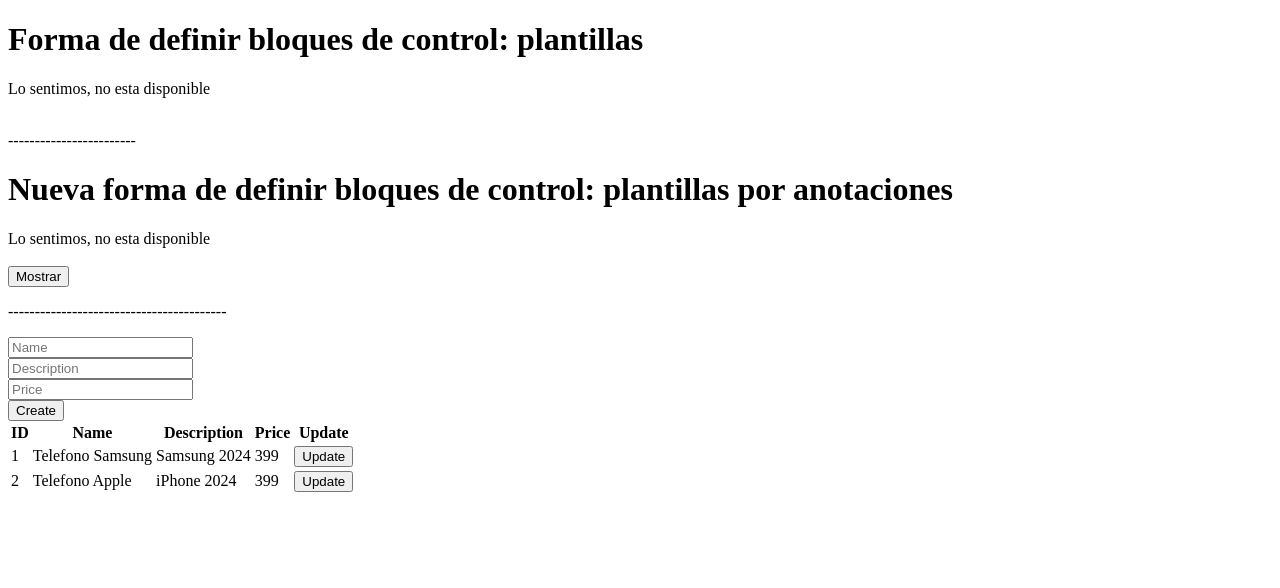
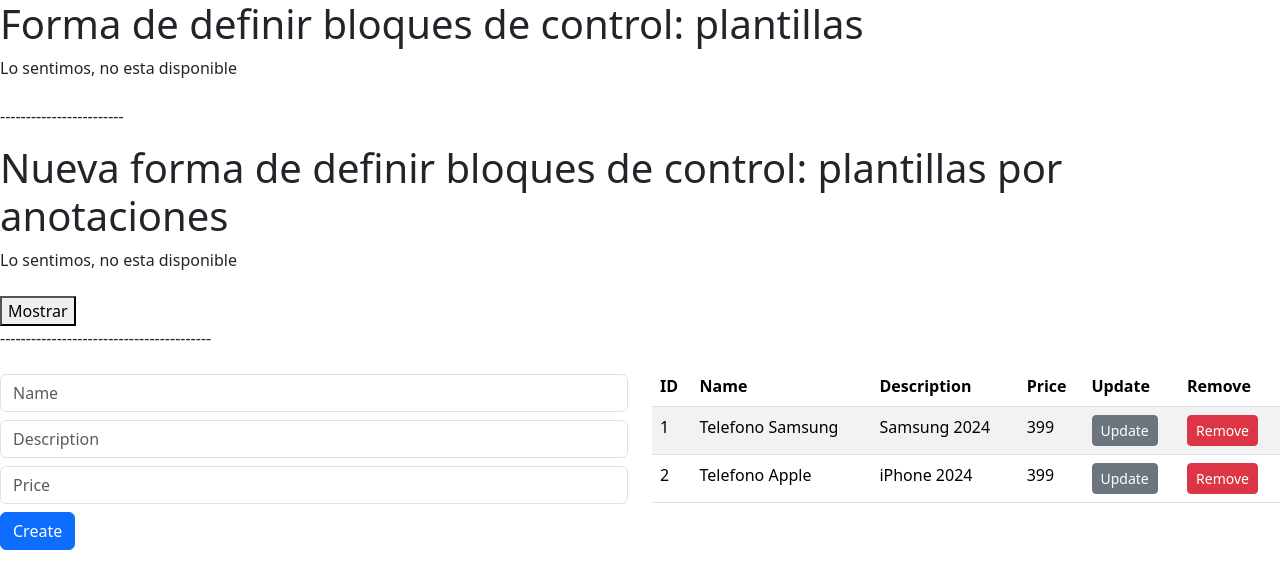
Before and after one commit to LuisGarcia15/CursoSpring, an Angular app in the folder angular-app/: page / in a window 1280 px wide. Shown: the top 588 px of the page. Built offline with nearby package versions, Linux system fonts and the light colour scheme.

Commit message:
Añadiendo código para eliminar registros de la tabla. Añadiendo estilos de bootstrap

```diff
--- a/angular-app/src/app/products/components/form.component.html
+++ b/angular-app/src/app/products/components/form.component.html
@@ -8,15 +8,15 @@
 <!-- ngSubmit: permite mapear un elemento html a un método existente en en el componeten .ts -->
 <form (ngSubmit)="onSubmit()">
     <div>
-        <input type="text" placeholder="Name" name="name" [(ngModel)]="product.name">
+        <input type="text" class="form-control my-2" placeholder="Name" name="name" [(ngModel)]="product.name">
     </div>
     <div>
-        <input type="text" placeholder="Description" name="description" [(ngModel)]="product.description">
+        <input type="text" class="form-control my-2" placeholder="Description" name="description" [(ngModel)]="product.description">
     </div>
     <div>
-        <input type="text" placeholder="Price" name="price" [(ngModel)]="product.price">
+        <input type="text" class="form-control my-2" placeholder="Price" name="price" [(ngModel)]="product.price">
     </div>
     <div>
-        <button>{{product.id > 0? 'Update': 'Create'}}</button>
+        <button class="btn btn-primary">{{product.id > 0? 'Update': 'Create'}}</button>
     </div>
 </form>
--- a/angular-app/src/app/products/components/product/product.component.html
+++ b/angular-app/src/app/products/components/product/product.component.html
@@ -1,3 +1,4 @@
+<div class="conteiner my-3">
 <!-- colocamos un componente hijo de un formulario en este componente de product.
 
 RECUERDA
@@ -16,10 +17,14 @@
 <!-- en el atributo que guarda un objeto en el componente hijo, le pasamos del componente
 padre al componente hijo el producto seleccionado para que en el formulario actualicemos sus
 datos dado el atributo del componente padre que guarda el resgistro seleccionado -->
-<product-form (newProductEvent)="addProduct($event)" [product] = "productSelected"></product-form>
+<div class="row">
+    <div class="col">
+        <product-form (newProductEvent)="addProduct($event)" [product] = "productSelected"></product-form>
+    </div>
+    <div class="col">
 
 @if(products.length > 0){
-    <table>
+    <table class="table table-hover table-striped">
         <thead>
             <tr>
                 <th>ID</th>
@@ -27,6 +32,7 @@
                 <th>Description</th>
                 <th>Price</th>
                 <th>Update</th>
+                <th>Remove</th>
             </tr>
         </thead>
         <tbody>
@@ -39,11 +45,16 @@
                     <!-- En el bóton update, dado un evento de click, pasamod
                     el producto seleccionado al método del componente con la
                     tabla-->
-                    <td><button (click)="onUpdateProduct(product)">Update</button></td>
+                    <td><button (click)="onUpdateProduct(product)" class="btn btn-sm btn-secondary">Update</button></td>
+                    <td><button (click)="onRemoveProduct(product.id)" class="btn btn-sm btn-danger">Remove</button></td>
                 </tr>
             }
         </tbody>
     </table>
 }@else {
-    <div>Lo sentimos, no hay registros en el sistema</div>
+    <div class="alert alert-info">Lo sentimos, no hay registros en el sistema</div>
 }
+
+</div>
+</div>
+</div>
--- a/angular-app/src/app/products/components/product/product.component.ts
+++ b/angular-app/src/app/products/components/product/product.component.ts
@@ -68,6 +68,7 @@
       Similar a react, donde en react solo existe esta forma*/
       //this.products = [... this.products, {...product, id: new Date().getTime()}]
     }
+    this.productSelected = new Product();
   }
 
   /*Crearemos tambien un método para, dado el producto seleccionado, pasar
@@ -75,4 +76,8 @@
   onUpdateProduct(productRow: Product){
     this.productSelected = productRow;
   }
+
+  onRemoveProduct(id: number): void{
+    this.products = this.products.filter(product => product.id != id);
+  }
 }
--- a/angular-app/src/index.html
+++ b/angular-app/src/index.html
@@ -11,6 +11,7 @@
   <base href="/">
   <meta name="viewport" content="width=device-width, initial-scale=1">
   <link rel="icon" type="image/x-icon" href="favicon.ico">
+  <link href="https://cdn.jsdelivr.net/npm/bootstrap@5.3.3/dist/css/bootstrap.min.css" rel="stylesheet" integrity="sha384-QWTKZyjpPEjISv5WaRU9OFeRpok6YctnYmDr5pNlyT2bRjXh0JMhjY6hW+ALEwIH" crossorigin="anonymous">
 </head>
 <body>
   <app-root></app-root>
```
